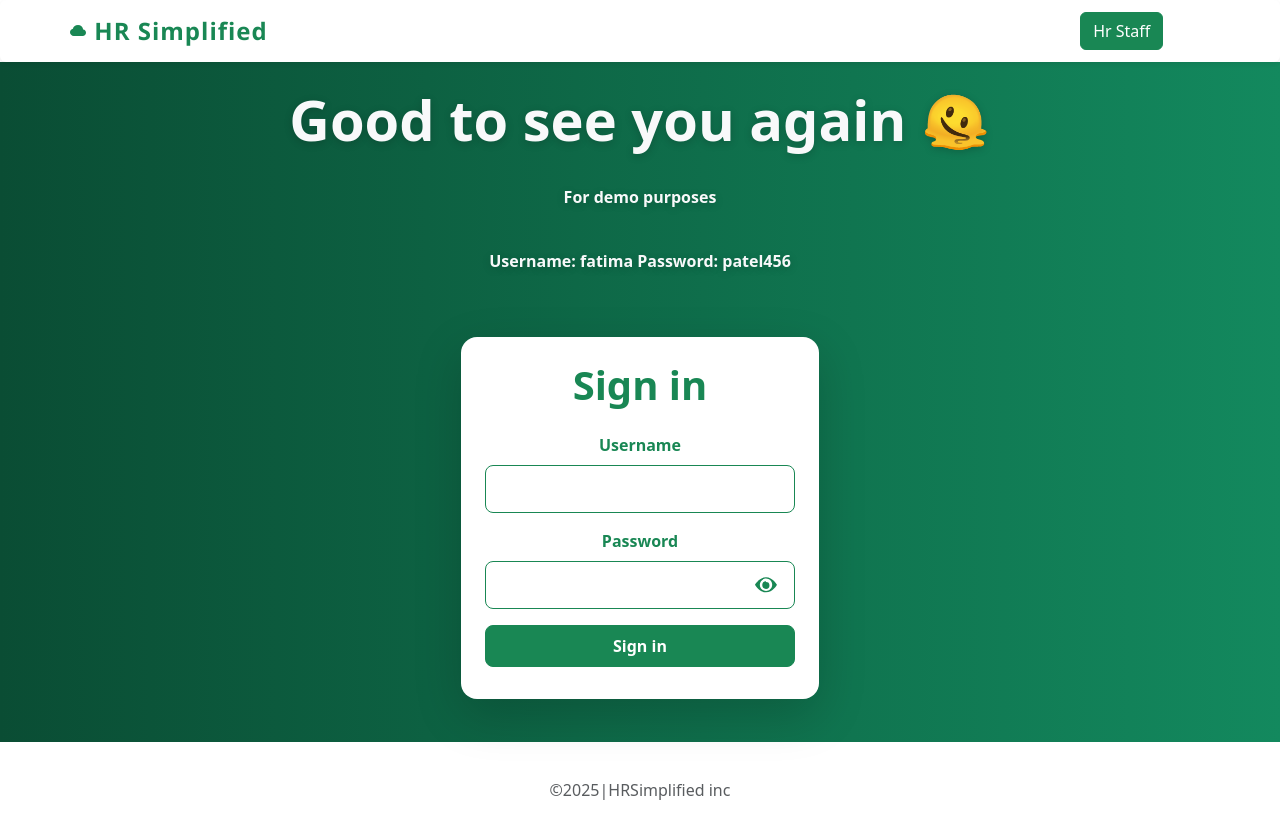
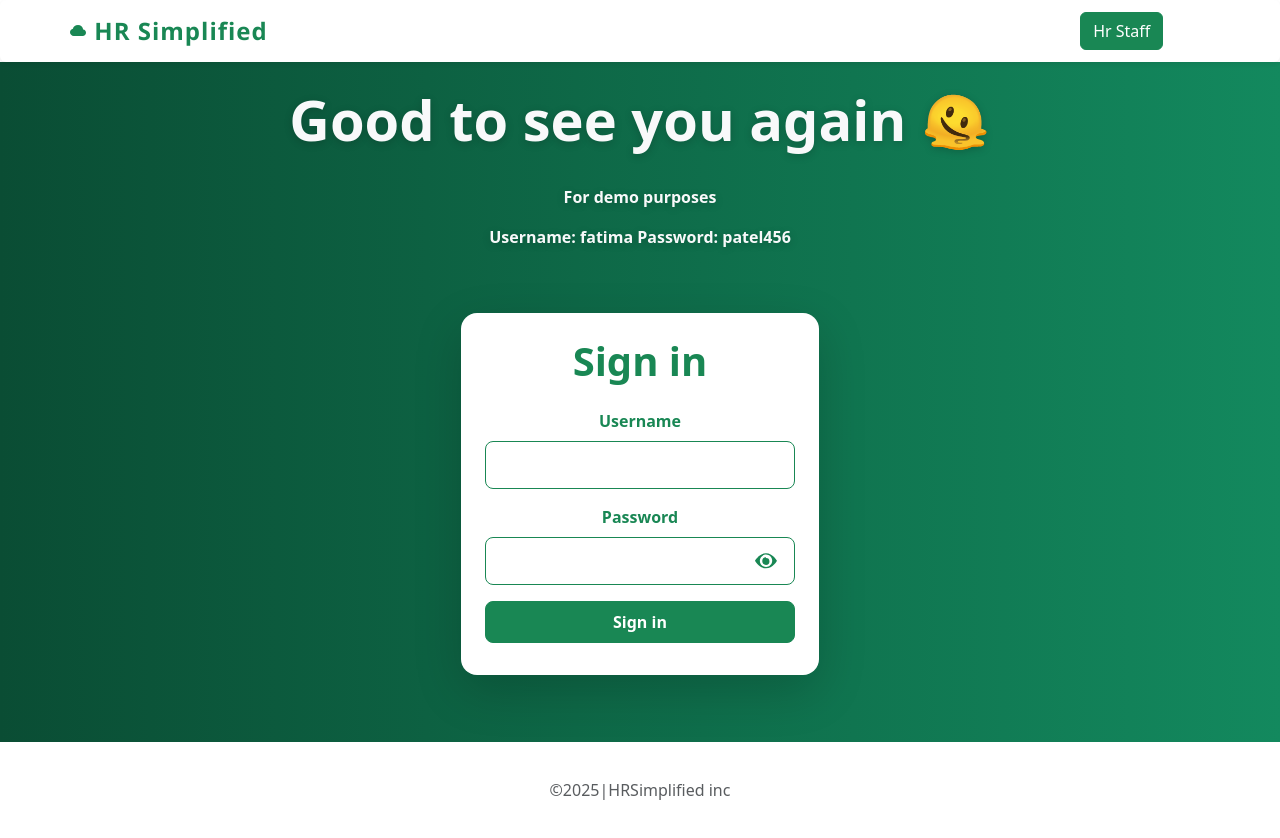
Before and after one commit to DredanHendricks/module2frontend, a Vue app: page / in a window 1280 px wide. Built offline with nearby package versions, Linux system fonts and the light colour scheme.

Commit message:
Remove extra margin from password display text

```diff
--- a/src/components/LoginFormComp.vue
+++ b/src/components/LoginFormComp.vue
@@ -2,7 +2,7 @@
   <div class="form d-flex align-items-center justify-content-start flex-column w-100">
     <h1 class="text-light display-4 mt-4 fw-bold text-shadow">Good to see you again 🫠</h1>
     <p class="text-light mt-4 fw-bold text-shadow">For demo purposes </p>
-    <p class="text-light mt-4 fw-bold text-shadow">Username: fatima Password: patel456 </p>
+    <p class="text-light fw-bold text-shadow">Username: fatima Password: patel456 </p>
     <div class="login d-flex align-items-start mt-5 justify-content-center bg-white shadow-lg rounded-4 border-0 p-4">
       <form class="d-flex flex-column justify-content-center w-100" @submit.prevent="handleSignIn">
         <h2 class="display-6 text-success mb-4 fw-bold text-center">Sign in</h2>
```
